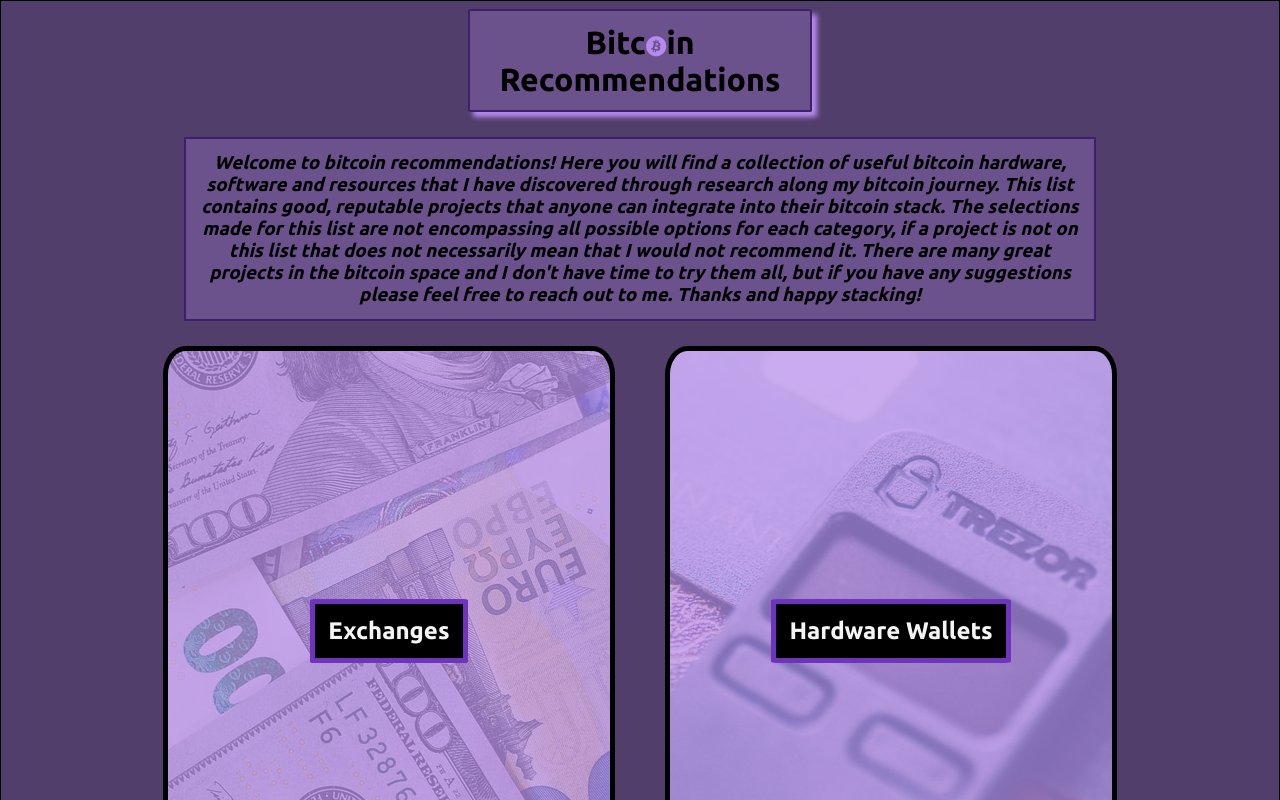
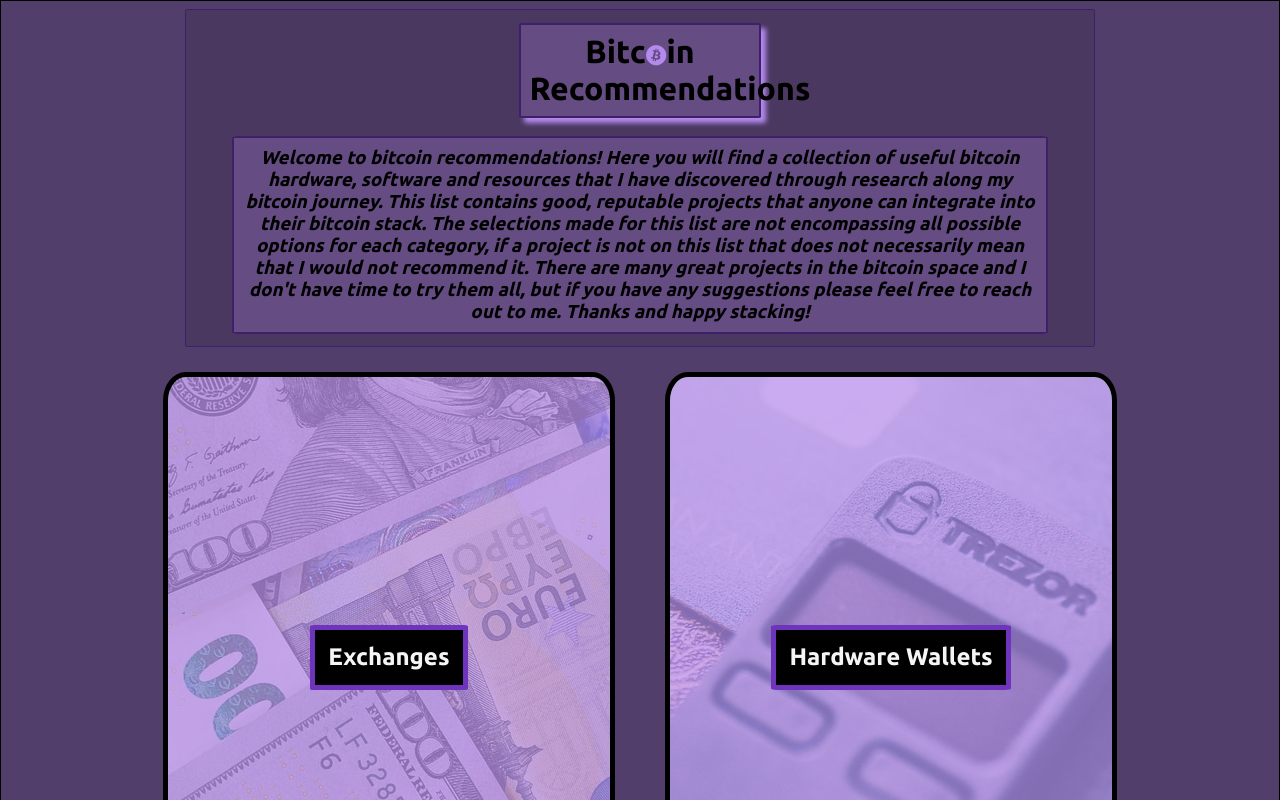
Before and after one commit to secondl1ght-projects/bitcoinrecommend, a React (Create React App) app: page / in a window 1280 px wide. Shown: the top 800 px of the page. Built offline with nearby package versions, Linux system fonts and the light colour scheme.

Commit message:
Add header div for better styling

```diff
--- a/public/index.css
+++ b/public/index.css
@@ -15,6 +15,15 @@
   box-shadow: 5px 5px 5px #B58AEE;
   padding: 1%;
   border-radius: 1.5%;
+}
+
+#header {
+  border: 1px solid #3F1E6B;
+  background-color: rgba(0, 0, 0, 0.1);
+  width: 70%;
+  margin: 0 auto;
+  padding: 1%;
+  border-radius: 0.5%;
 }
 
 footer {
@@ -43,10 +52,11 @@
   text-align: center;
   font-family: 'Ubuntu', Sans-Serif;
   background-color: rgba(181, 138, 238, 0.25);
-  width: 70%;
+  width: 90%;
   margin: 0 auto;
   border: 2.5px solid #3F1E6B;
   padding: 1%;
   margin-top: 2%;
   margin-bottom: 0;
+  border-radius: 1%;
 }
--- a/public/index.html
+++ b/public/index.html
@@ -15,15 +15,19 @@
 
 <body>
   <header>
-    <h1>Bitc<i class="fab fa-bitcoin" id='btc'></i>in Recommendations</h1>
+    <div id='header'>
+      <h1>Bitc<i class="fab fa-bitcoin" id='btc'></i>in Recommendations</h1>
+      <noscript>You need to enable JavaScript to run this app.</noscript>
+      <main>
+        <h3 id='intro'>Welcome to bitcoin recommendations! Here you will find a collection of useful bitcoin hardware, software and resources that I have discovered through research along my bitcoin journey. This list contains good, reputable
+          projects
+          that anyone can integrate into their bitcoin stack. The selections made for this list are not
+          encompassing all possible options for each category, if a project is not on this list that does not necessarily mean that I would not recommend it. There are many great projects in the bitcoin space and I don't have time to try them all,
+          but if
+          you have any suggestions please feel free to reach out to me. Thanks and happy stacking!</h3>
+    </div>
   </header>
-  <noscript>You need to enable JavaScript to run this app.</noscript>
-  <main>
-    <h3 id='intro'>Welcome to bitcoin recommendations! Here you will find a collection of useful bitcoin hardware, software and resources that I have discovered through research along my bitcoin journey. This list contains good, reputable projects
-      that anyone can integrate into their bitcoin stack. The selections made for this list are not
-      encompassing all possible options for each category, if a project is not on this list that does not necessarily mean that I would not recommend it. There are many great projects in the bitcoin space and I don't have time to try them all, but if
-      you have any suggestions please feel free to reach out to me. Thanks and happy stacking!</h3>
-    <div id="app"></div>
+  <div id="app"></div>
   </main>
   <footer>
     <div id='foot'>
```
